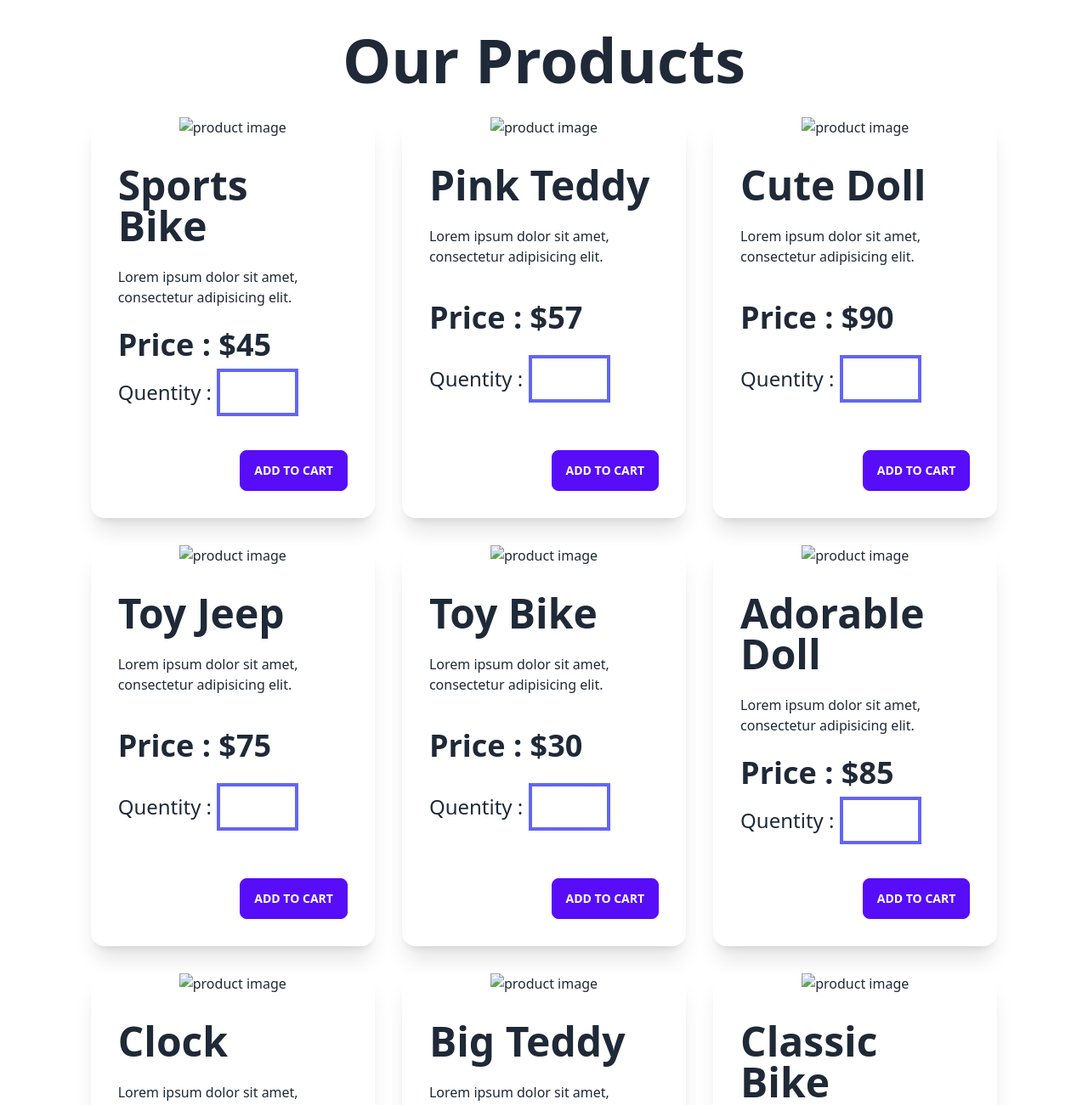
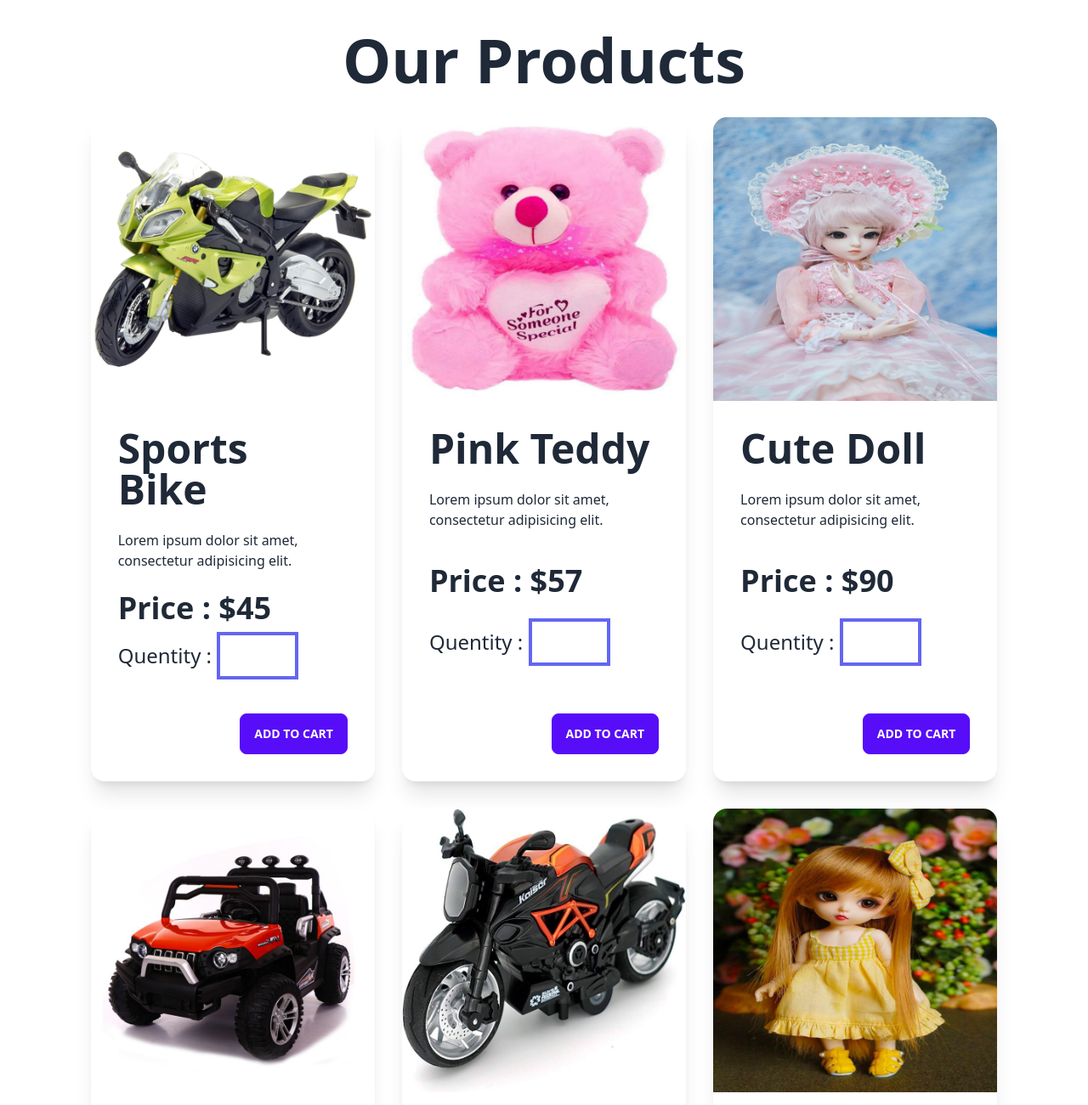
Before and after one commit to aHasnat1997/shopping-cart, a plain HTML site: page index.html in a window 1280 px wide. Shown: the part 400-1701 px from the top of the page at 85% size. Drawn offline with nearby package versions, Linux system fonts and the light colour scheme; the site is published under a folder, as on GitHub Pages, so addresses that start at the root find nothing.

Commit message:
Some error fix

```diff
--- a/index.html
+++ b/index.html
@@ -87,7 +87,7 @@
     <!-- Product Cards -->
     <div class="grid grid-cols-1 lg:grid-cols-3 gap-8">
       <div class="card bg-base-100 shadow-xl hover:shadow-2xl">
-        <figure><img src="/img/product/product-1.jpg" alt="product image" /></figure>
+        <figure><img src="img/product/product-1.jpg" alt="product image" /></figure>
         <div class="card-body">
           <h2 class="card-title text-5xl">Sports Bike</h2>
           <p class="my-4">Lorem ipsum dolor sit amet, consectetur adipisicing elit.</p>
@@ -102,7 +102,7 @@
         </div>
       </div>
       <div class="card bg-base-100 shadow-xl hover:shadow-2xl">
-        <figure><img src="/img/product/product-2.jpg" alt="product image" /></figure>
+        <figure><img src="img/product/product-2.jpg" alt="product image" /></figure>
         <div class="card-body">
           <h2 class="card-title text-5xl">Pink Teddy</h2>
           <p class="my-4">Lorem ipsum dolor sit amet, consectetur adipisicing elit.</p>
@@ -117,7 +117,7 @@
         </div>
       </div>
       <div class="card bg-base-100 shadow-xl hover:shadow-2xl">
-        <figure><img src="/img/product/product-3.jpg" alt="product image" /></figure>
+        <figure><img src="img/product/product-3.jpg" alt="product image" /></figure>
         <div class="card-body">
           <h2 class="card-title text-5xl">Cute Doll</h2>
           <p class="my-4">Lorem ipsum dolor sit amet, consectetur adipisicing elit.</p>
@@ -132,7 +132,7 @@
         </div>
       </div>
       <div class="card bg-base-100 shadow-xl hover:shadow-2xl">
-        <figure><img src="/img/product/product-4.jpg" alt="product image" /></figure>
+        <figure><img src="img/product/product-4.jpg" alt="product image" /></figure>
         <div class="card-body">
           <h2 class="card-title text-5xl">Toy Jeep</h2>
           <p class="my-4">Lorem ipsum dolor sit amet, consectetur adipisicing elit.</p>
@@ -147,7 +147,7 @@
         </div>
       </div>
       <div class="card bg-base-100 shadow-xl hover:shadow-2xl">
-        <figure><img src="/img/product/product-5.jpg" alt="product image" /></figure>
+        <figure><img src="img/product/product-5.jpg" alt="product image" /></figure>
         <div class="card-body">
           <h2 class="card-title text-5xl">Toy Bike</h2>
           <p class="my-4">Lorem ipsum dolor sit amet, consectetur adipisicing elit.</p>
@@ -162,7 +162,7 @@
         </div>
       </div>
       <div class="card bg-base-100 shadow-xl hover:shadow-2xl">
-        <figure><img src="/img/product/product-6.jpg" alt="product image" /></figure>
+        <figure><img src="img/product/product-6.jpg" alt="product image" /></figure>
         <div class="card-body">
           <h2 class="card-title text-5xl">Adorable Doll</h2>
           <p class="my-4">Lorem ipsum dolor sit amet, consectetur adipisicing elit.</p>
@@ -177,7 +177,7 @@
         </div>
       </div>
       <div class="card bg-base-100 shadow-xl hover:shadow-2xl">
-        <figure><img src="/img/product/product-7.jpg" alt="product image" /></figure>
+        <figure><img src="img/product/product-7.jpg" alt="product image" /></figure>
         <div class="card-body">
           <h2 class="card-title text-5xl">Clock</h2>
           <p class="my-4">Lorem ipsum dolor sit amet, consectetur adipisicing elit.</p>
@@ -192,7 +192,7 @@
         </div>
       </div>
       <div class="card bg-base-100 shadow-xl hover:shadow-2xl">
-        <figure><img src="/img/product/product-8.jpg" alt="product image" /></figure>
+        <figure><img src="img/product/product-8.jpg" alt="product image" /></figure>
         <div class="card-body">
           <h2 class="card-title text-5xl">Big Teddy</h2>
           <p class="my-4">Lorem ipsum dolor sit amet, consectetur adipisicing elit.</p>
@@ -207,7 +207,7 @@
         </div>
       </div>
       <div class="card bg-base-100 shadow-xl hover:shadow-2xl">
-        <figure><img src="/img/product/product-9.jpg" alt="product image" /></figure>
+        <figure><img src="img/product/product-9.jpg" alt="product image" /></figure>
         <div class="card-body">
           <h2 class="card-title text-5xl">Classic Bike</h2>
           <p class="my-4">Lorem ipsum dolor sit amet, consectetur adipisicing elit.</p>
```
